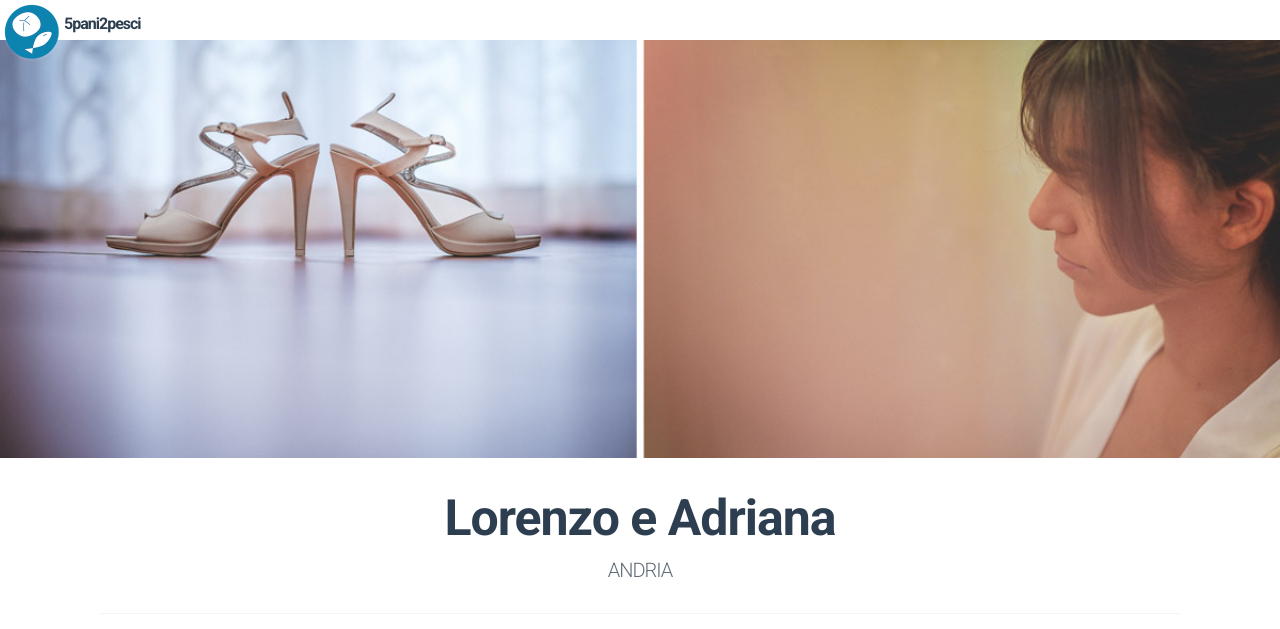
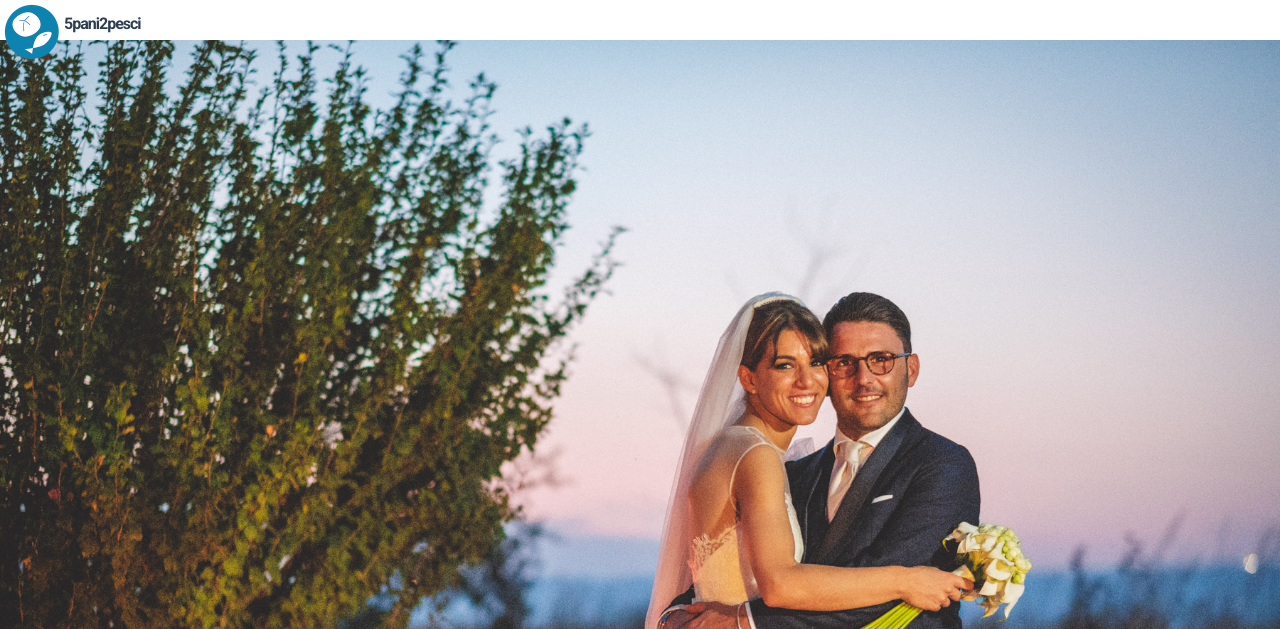
Before and after one commit to 5p2p/weddings, a Jekyll site: the page built from _posts/2016-08-19-lorenzo-e-adriana.md, in a window 1280 px wide. Shown: the top 629 px of the page. Built offline with Jekyll 4.4.1, drawn with Linux system fonts in a browser that asks for light colours; grey boxes are pictures that could not be loaded.

Commit message:
gallery andria

```diff
--- a/_posts/2016-08-19-lorenzo-e-adriana.md
+++ b/_posts/2016-08-19-lorenzo-e-adriana.md
@@ -2,7 +2,7 @@
 title: Lorenzo e Adriana
 location: Andria
 highlight: false
-image: web-1.jpg
+image: header.jpg
 lazygif: "/assets/images/general/loading.gif"
 folder: "/catalogs/2016/0624 | Lorenzo e Adriana | Andria"
 gallery:
```
